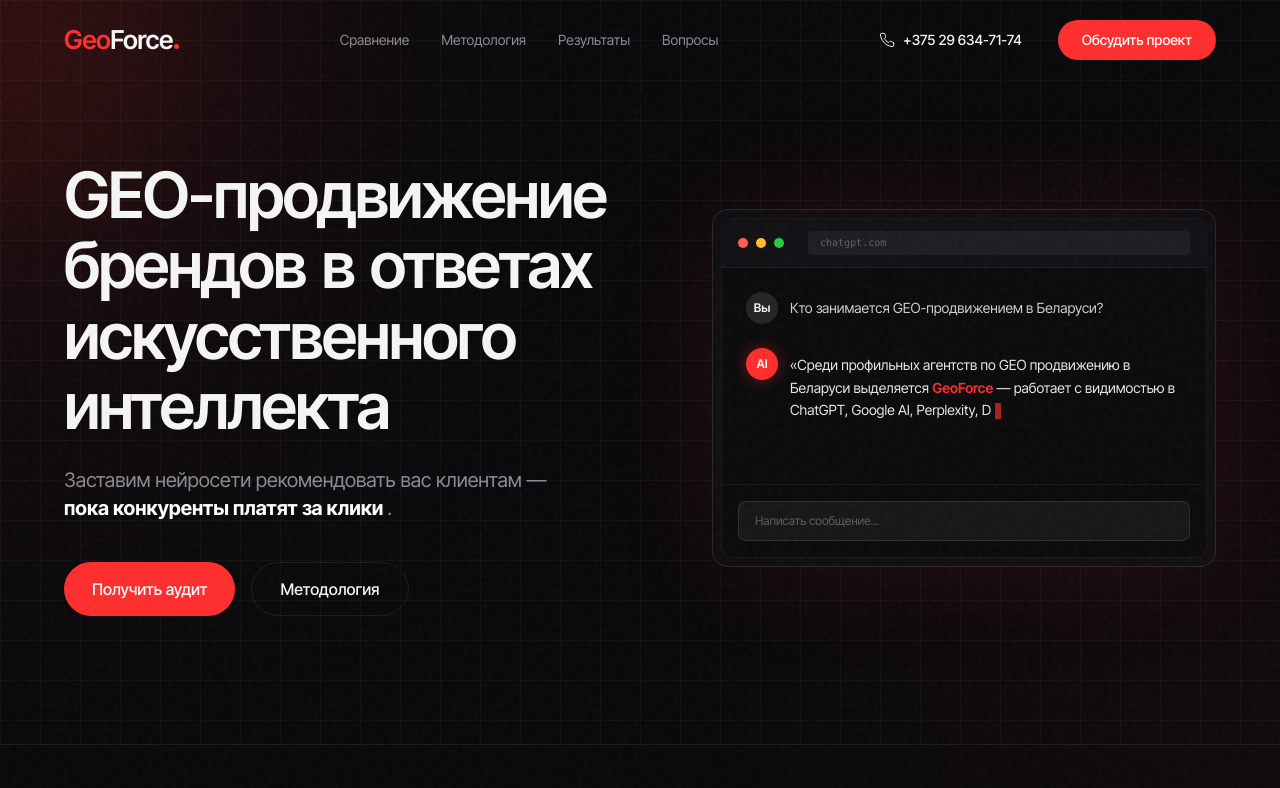
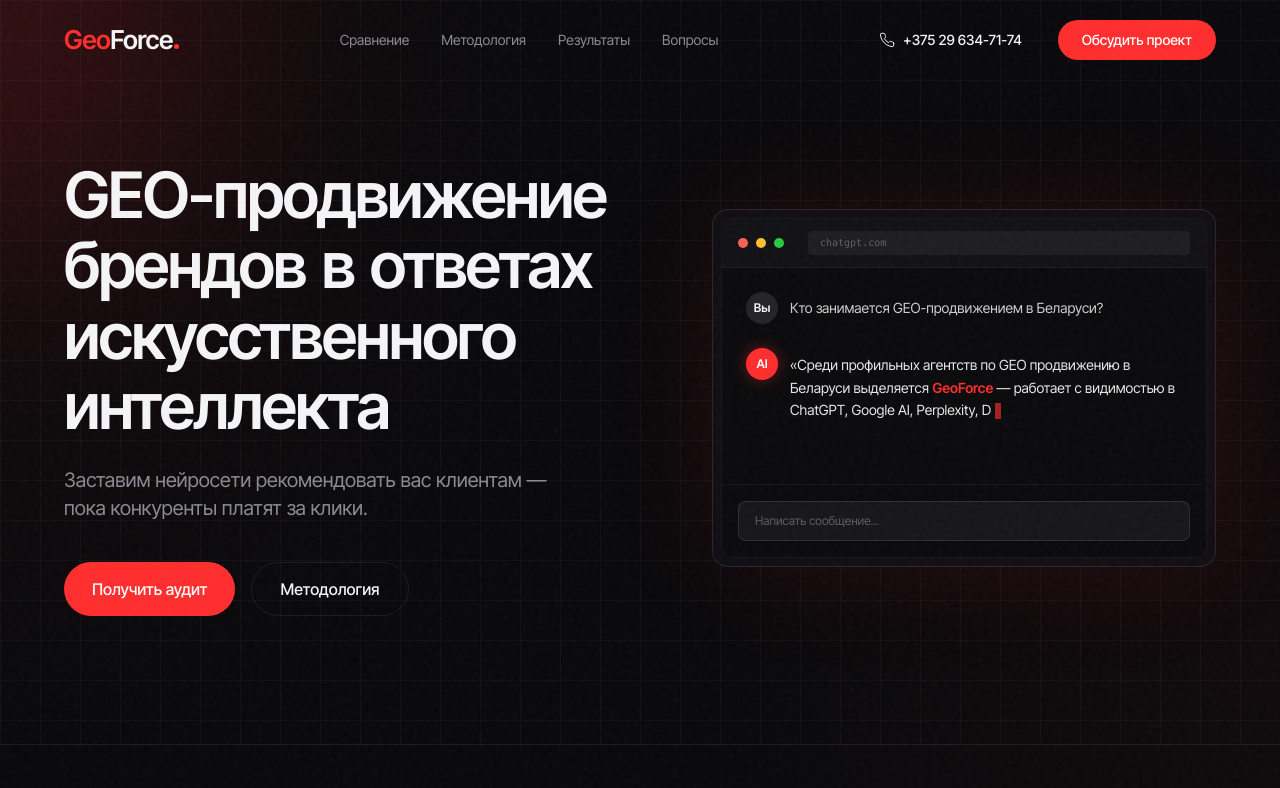
Before and after one commit to Sharhost/geoforce, a Next.js app: page / in a window 1280 px wide. Shown: the top 788 px of the page. Built offline with nearby package versions, Linux system fonts and the light colour scheme.

Commit message:
Update Hero.tsx

```diff
--- a/components/sections/Hero.tsx
+++ b/components/sections/Hero.tsx
@@ -102,7 +102,7 @@ export function Hero() {
               style={{ color: "var(--muted)" }}
               initial={{ opacity: 0 }} animate={{ opacity: 1 }} transition={{ delay: 0.9 }}
             >
-              Заставим нейросети рекомендовать вас клиентам — <strong className="text-white">пока конкуренты платят за клики </strong>.
+              Заставим нейросети рекомендовать вас клиентам — пока конкуренты платят за клики.
             </motion.p>
 
             <motion.div
```
